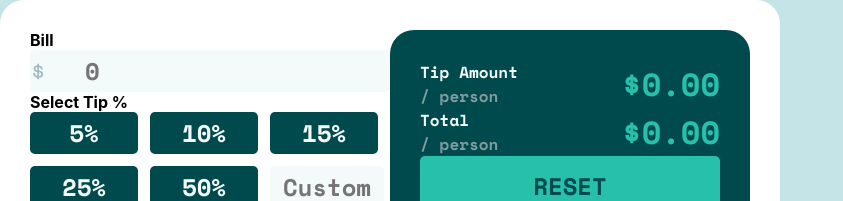
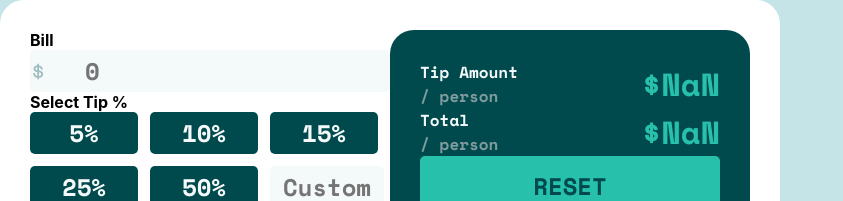
Before and after one commit to jmhar3/100-days-tip-calculator, a React (Create React App) app in the folder tip-calculator/: page / in a window 1280 px wide. Shown: the top 201 px of the page, without its empty margins (0-843 px from the left). Built offline with nearby package versions, Linux system fonts and the light colour scheme.

Commit message:
add calculator handlers

```diff
--- a/tip-calculator/src/App.css
+++ b/tip-calculator/src/App.css
@@ -38,6 +38,10 @@ button, .input-container {
   font-family: SpaceMonoBold;
   border: 0;
   border-radius: 5px;
+}
+
+button {
+ cursor: pointer;
 }
 
 body {
--- a/tip-calculator/src/App.js
+++ b/tip-calculator/src/App.js
@@ -5,19 +5,69 @@ import { PeopleTotal } from "./components/PeopleTotal";
 import { TipPerPerson } from "./components/TipPerPerson";
 import { TotalPerPerson } from "./components/TotalPerPerson";
 import { ResetButton } from "./components/ResetButton";
+import { useCallback, useMemo, useState } from "react";
 
 function App() {
+  const baseValues = {
+    bill: 0,
+    tip: 0.0,
+    people: 0,
+  };
+
+  const [calculatorValues, setCalculatorValues] = useState(baseValues);
+
+  const { bill, tip, people } = calculatorValues;
+
+  const setBill = useCallback(
+    (value) => {
+      setCalculatorValues((calculatorValues) => {
+        return { ...calculatorValues, bill: value };
+      });
+    },
+    [setCalculatorValues]
+  );
+
+  const setTip = useCallback(
+    (value) => {
+      setCalculatorValues((calculatorValues) => {
+        return { ...calculatorValues, tip: value };
+      });
+    },
+    [setCalculatorValues]
+  );
+
+  const setPeople = useCallback(
+    (value) => {
+      setCalculatorValues((calculatorValues) => {
+        return { ...calculatorValues, people: value };
+      });
+    },
+    [setCalculatorValues]
+  );
+
+  const onResetClick = useCallback(() => {
+    setCalculatorValues(baseValues);
+  }, [setCalculatorValues]);
+
+  const tipAmount = useMemo(() => {
+    return (parseFloat(bill) * tip) / people;
+  }, [bill, tip, people]);
+
+  const totalAmount = useMemo(() => {
+    return (bill * (tip + 1)) / people;
+  }, [bill, tip, people]);
+
   return (
     <div id="calculator" className="container">
       <div id="inputs" className="container">
-        <BillTotal />
-        <TipSelect />
-        <PeopleTotal />
+        <BillTotal setBill={setBill} />
+        <TipSelect setTip={setTip} />
+        <PeopleTotal setPeople={setPeople} />
       </div>
       <div id="totals" className="container">
-        <TipPerPerson />
-        <TotalPerPerson />
-        <ResetButton />
+        <TipPerPerson tipAmount={tipAmount} />
+        <TotalPerPerson totalAmount={totalAmount} />
+        <ResetButton onResetClick={onResetClick} />
       </div>
     </div>
   );
--- a/tip-calculator/src/components/TipPerPerson.js
+++ b/tip-calculator/src/components/TipPerPerson.js
@@ -1,11 +1,11 @@
-export const TipPerPerson = () => {
+export const TipPerPerson = ({tipAmount}) => {
   return (
     <div className="per-person">
       <div>
         <h4>Tip Amount</h4>
         <p>/ person</p>
       </div>
-      <h1>$0.00</h1>
+      <h1>${tipAmount}</h1>
     </div>
   );
 };
--- a/tip-calculator/src/components/TotalPerPerson.js
+++ b/tip-calculator/src/components/TotalPerPerson.js
@@ -1,11 +1,11 @@
-export const TotalPerPerson = () => {
+export const TotalPerPerson = ({totalAmount}) => {
  return (
    <div className="per-person">
      <div>
        <h4>Total</h4>
        <p>/ person</p>
      </div>
-     <h1>$0.00</h1>
+     <h1>${totalAmount}</h1>
    </div>
  );
 };
```
